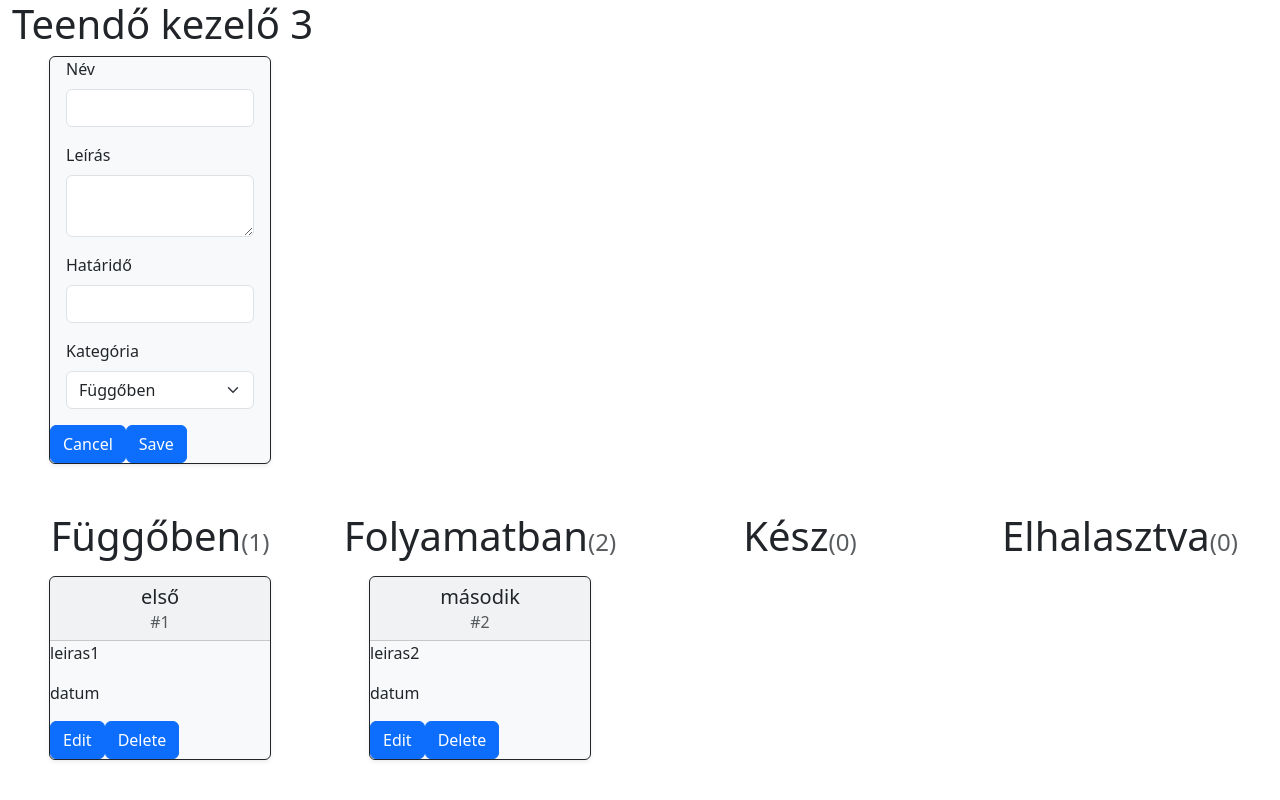
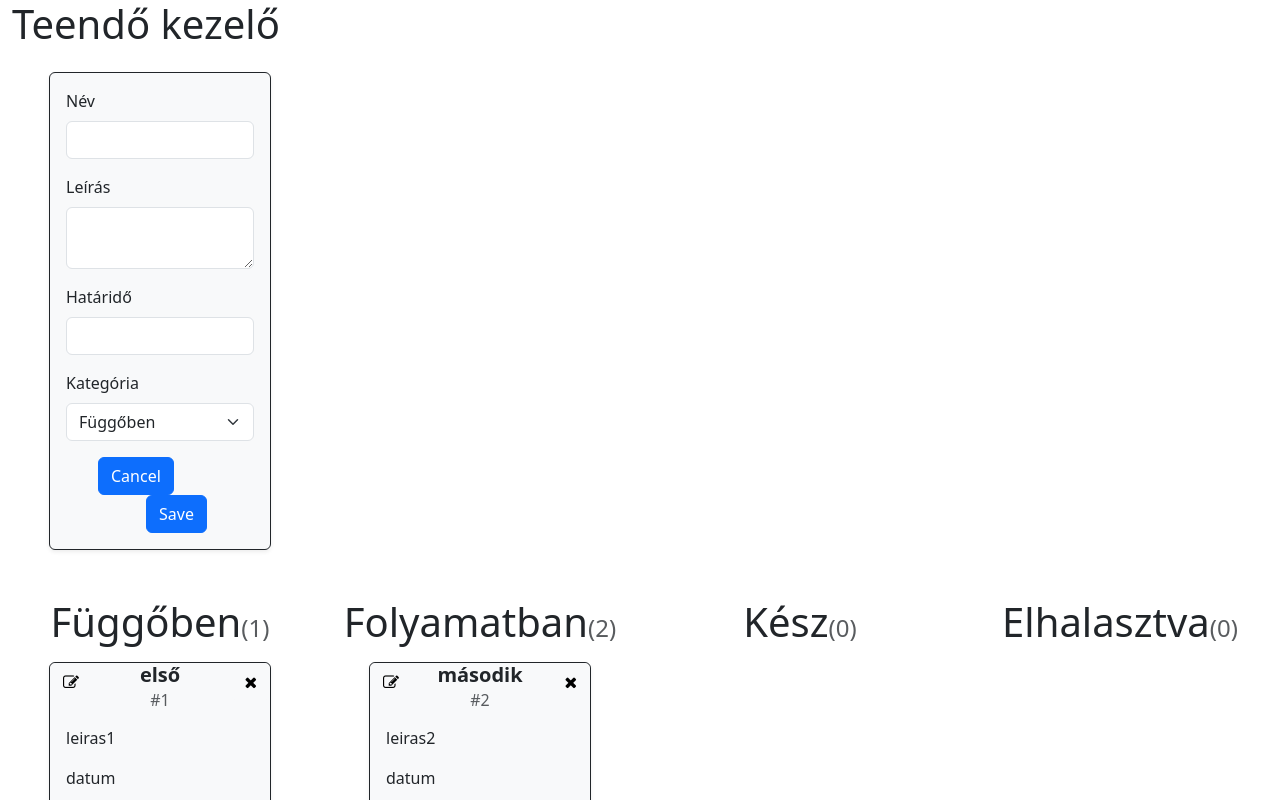
Before and after one commit to adamkapus/kanban-board-frontend, a React (Create React App) app: page / in a window 1280 px wide. Both pictures are taken after a click on the button "Új feladat felvétele". Shown: the top 800 px of the page. Built offline with nearby package versions, Linux system fonts and the light colour scheme.

Commit message:
added icons to buttons

```diff
--- a/public/index.html
+++ b/public/index.html
@@ -10,6 +10,9 @@
       content="Web site created using create-react-app"
     />
     <link rel="apple-touch-icon" href="%PUBLIC_URL%/logo192.png" />
+
+<link rel="stylesheet" href="https://cdnjs.cloudflare.com/ajax/libs/font-awesome/4.7.0/css/font-awesome.min.css">
+
     <!--
       manifest.json provides metadata used when your web app is installed on a
       user's mobile device or desktop. See https://developers.google.com/web/fundamentals/web-app-manifest/
--- a/src/App.js
+++ b/src/App.js
@@ -98,8 +98,8 @@ function App(props) {
 
   }
   return (
-    <div class="container-fluid " >
-      <h1>Teendő kezelő {tasks.length}</h1>
+    <div className="container-fluid " >
+      <h1 className="mb-4">Teendő kezelő </h1>
       <ActivityAdder addTask={addTask} />
       <CategoryManager tasks={tasks} editTask={editTask} deleteTask={deleteTask}/>
     </div>
--- a/src/components/ActivityAdder.js
+++ b/src/components/ActivityAdder.js
@@ -46,7 +46,7 @@ function ActivityAdder(props) {
   <form  onSubmit={handleSubmit}>
 
 
-    <div class="mb-3 mx-3">
+    <div className="mb-3 mx-3 pt-3">
       <label  htmlFor="name" className="form-label">
         Név
       </label>
@@ -59,7 +59,7 @@ function ActivityAdder(props) {
       />
       </div>
 
-      <div class="mb-3 mx-3">
+      <div className="mb-3 mx-3">
       <label  htmlFor="description" className="form-label">
         Leírás
       </label>
@@ -75,7 +75,7 @@ function ActivityAdder(props) {
 
 
 
-      <div class="mb-3 mx-3">
+      <div className="mb-3 mx-3">
       <label htmlFor="dueDate" className="form-label">
         Határidő
       </label>
@@ -88,11 +88,11 @@ function ActivityAdder(props) {
       />
       </div>
 
-      <div class="mb-3 mx-3">
+      <div className="mb-3 mx-3">
       <label htmlFor="category" className="form-label">
         Kategória
       </label>
-      <select class="form-select" id="category" value={newCategory} onChange={onCategoryChanged}>
+      <select className="form-select" id="category" value={newCategory} onChange={onCategoryChanged}>
         <option value="Függőben">Függőben</option>
         <option value="Folyamatban">Folyamatban</option>
         <option value="Kész">Kész</option>
@@ -105,20 +105,22 @@ function ActivityAdder(props) {
 
 
 
-    <div >
+    <div className ="mb-3 px-5 ">
     <button
       type="button"
-      class="btn btn-primary"
+      className="btn btn-primary me-5  "
       onClick={() => setEditing(false)}
     >
       Cancel
     </button>
       <button type="submit"
-       class="btn btn-primary"
+       className="btn btn-primary ms-5 "
         >
         Save
       </button>
+
     </div>
+
   </form>
   </div>
 
@@ -135,7 +137,7 @@ const viewTemplate = (
 
 );
 
-  return ( <div class=" row justify-content-start"   > <div class="col-3">{isEditing ? editingTemplate : viewTemplate}</div> </div> );
+  return ( <div className=" row justify-content-start"   > <div className="col-3">{isEditing ? editingTemplate : viewTemplate}</div> </div> );
 
 
 
--- a/src/components/CategoryManager.js
+++ b/src/components/CategoryManager.js
@@ -12,17 +12,17 @@ function CategoryManager(props) {
   const elhalasztvaLevoTaskok = props.tasks.filter(CATEGORIES_MAP["Elhalasztva"]).sort((firstEl, secondEl) =>  firstEl.categoryPos - secondEl.categoryPos );
 
   return (
-    <div class="row">
-        <div class="col" >
+    <div className="row">
+        <div className="col" >
           <Category name="Függőben" tasks={fuggobenLevoTaskok} editTask={props.editTask} deleteTask={props.deleteTask}/>
         </div>
-        <div class="col" >
+        <div className="col" >
           <Category name="Folyamatban" tasks={folyamatbanLevoTaskok} editTask={props.editTask} deleteTask={props.deleteTask}/>
         </div>
-        <div class="col" >
+        <div className="col" >
          <Category name="Kész" tasks={keszLevoTaskok} editTask={props.editTask} deleteTask={props.deleteTask}/>
         </div>
-        <div class="col" >
+        <div className="col" >
           <Category name="Elhalasztva" tasks={elhalasztvaLevoTaskok} editTask={props.editTask} deleteTask={props.deleteTask}/>
         </div>
     </div>
--- a/src/components/Item.js
+++ b/src/components/Item.js
@@ -43,7 +43,7 @@ function Item(props) {
         <form  onSubmit={handleSubmit}>
 
 
-        <div class="mb-3 mx-3">
+        <div className="mb-3 mx-3 pt-3">
           <label  htmlFor="name" className="form-label">
             Név
           </label>
@@ -56,7 +56,7 @@ function Item(props) {
           />
           </div>
 
-          <div class="mb-3 mx-3">
+          <div className="mb-3 mx-3">
           <label  htmlFor="description" className="form-label">
             Leírás
           </label>
@@ -72,7 +72,7 @@ function Item(props) {
 
 
 
-          <div class="mb-3 mx-3">
+          <div className="mb-3 mx-3">
           <label htmlFor="dueDate" className="form-label">
             Határidő
           </label>
@@ -85,7 +85,7 @@ function Item(props) {
           />
           </div>
 
-          <div class="mb-3 mx-3">
+          <div className="mb-3 mx-3">
           <label htmlFor="category" className="form-label">
             Kategória
           </label>
@@ -102,19 +102,20 @@ function Item(props) {
 
 
 
-        <div >
+          <div className ="mb-3 px-5 ">
     <button
       type="button"
-          class="btn btn-primary"
+      className="btn btn-primary me-5  "
       onClick={() => setEditing(false)}
     >
       Cancel
     </button>
       <button type="submit"
-           class="btn btn-primary"
+       className="btn btn-primary ms-5 "
         >
         Save
       </button>
+
     </div>
       </form>
 
@@ -123,25 +124,30 @@ function Item(props) {
   );
   const viewTemplate = (
     <div >
-      <div className ="card-header text-center">
-        <h5 class="card-title"> {props.data.name}</h5>
-        <h6 class="card-subtitle text-muted">#{props.data.id}</h6>
-        </div>
-        <p className="card-text" >{props.data.description}</p>
-        <p className="card-text" >{props.data.dueDate}</p>
-        <div>
+      <div className =" text-center">
           <button type="button"
-        class="btn btn-primary"
+            className="btn btn-light  position-absolute top-0 start-0"
             onClick={() => setEditing(true)}>
-            Edit
+              <i className="fa fa-edit"></i>
             </button>
           <button
                 type="button"
-            class="btn btn-primary"
+                className="btn btn-light  position-absolute top-0 end-0"
                 onClick={() => props.deleteTask(props.data.id)}
               >
-            Delete
+                <i className="fa fa-close"></i>
             </button>
+        <h5 className="card-title fw-bold"> {props.data.name}</h5>
+        <h6 className="card-subtitle text-muted">#{props.data.id}</h6>
+
+        </div>
+        <div className="mx-3">
+
+        <p className="card-text pt-3" >{props.data.description}</p>
+        <p className="card-text mb-3" >{props.data.dueDate}</p>
+        </div>
+        <div>
+
         </div>
 
 </div>
```
Lines whose indentation alone changed are shown as unchanged.
